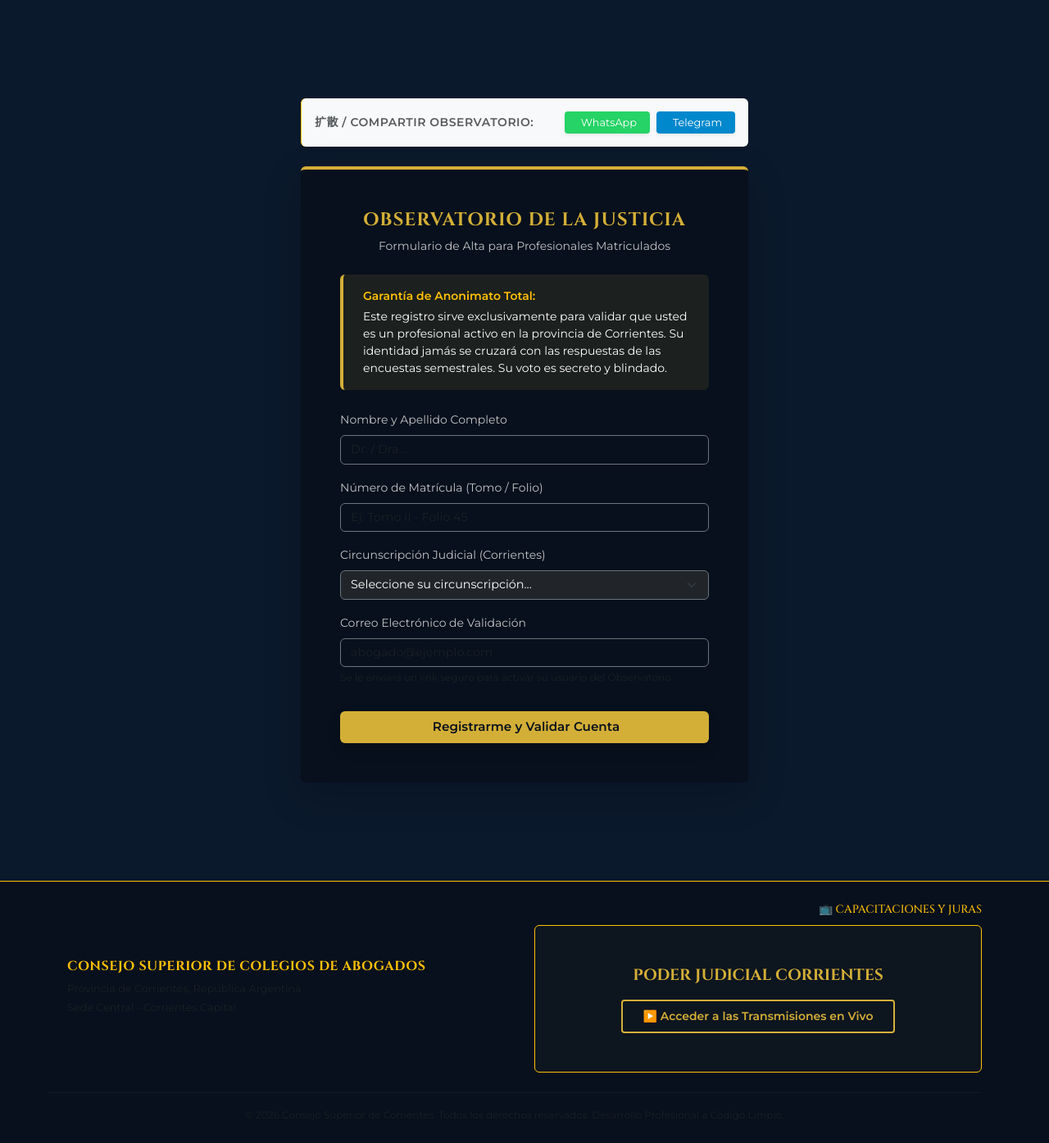
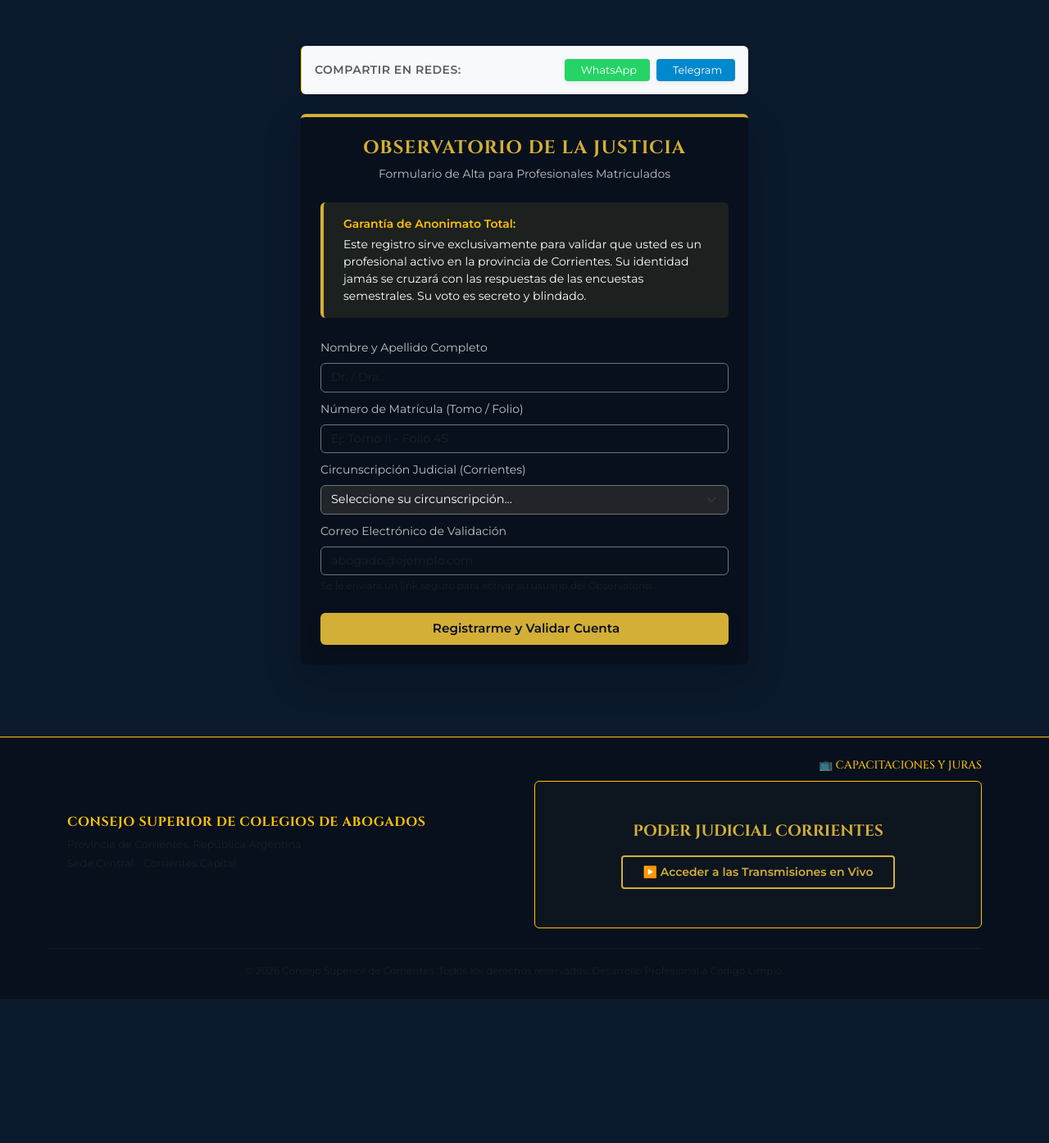
Before and after one commit to concolctes-beep/consejo-web, a Django app: page /observatorio/registro/ in a window 1280 px wide. Shown: the part 75-1470 px from the top of the page at 82% size. After the commit the page ends 1294 px from the top, so only its background shows below. Run offline with Django 5.2, Linux system fonts and the light colour scheme.

Commit message:
mecanismo_popup_limpieza_base_y_formulario_compacto_ok

```diff
--- a/web_institucional/templates/web_institucional/base.html
+++ b/web_institucional/templates/web_institucional/base.html
@@ -73,5 +73,6 @@
 
     <!-- JS de Bootstrap para que funcionen los botones en los celulares y el Pop-up -->
     <script src="https://cdn.jsdelivr.net/npm/bootstrap@5.3.2/dist/js/bootstrap.bundle.min.js"></script>
+
 </body>
 </html>
--- a/web_institucional/templates/web_institucional/navbar.html
+++ b/web_institucional/templates/web_institucional/navbar.html
@@ -1,32 +1,19 @@
 <nav class="navbar navbar-expand-lg border-bottom border-warning" style="background-color: #07101c; z-index: 1030;">
     <div class="container py-1">
-        <!-- Monograma y Nombre Institucional con Logo Expandible -->
-        <div class="navbar-brand text-decoration-none d-flex align-items-center" style="cursor: pointer;">
-            <!-- ESCUDO DORADO DISPARADOR (Al hacer clic activa el modal) -->
-            <img src="/autoridades/LOGO.jpeg"
-                 class="img-fluid me-2"
-                 style="max-height: 40px; width: auto; object-fit: contain; vertical-align: middle; border-radius: 4px;"
-                 alt="Logo CSCAC"
-                 data-bs-toggle="modal"
-                 data-bs-target="#modalLogoGrande">
+        <!-- Monograma y Nombre Institucional con Pop-up Flotante Nativo -->
+        <div class="navbar-brand text-decoration-none d-flex align-items-center">
+            <!-- UN SOLO ESCUDO CON POP-UP CHICO INDEPENDIENTE -->
+            <a href="/autoridades/LOGO.jpeg"
+               onclick="window.open(this.href, 'EscudoGrande', 'width=500,height=550,top=100,left=450,toolbar=no,location=no,status=no,menubar=no,scrollbars=yes,resizable=yes'); return false;">
+                <img src="/autoridades/LOGO.jpeg"
+                     class="img-fluid me-2"
+                     style="max-height: 40px; width: auto; object-fit: contain; vertical-align: middle; border-radius: 4px; cursor: pointer;"
+                     alt="Logo CSCAC">
+            </a>
 
             <span class="text-white ps-2 font-serif-formal opacity-90 text-uppercase d-none d-sm-inline" style="font-size: 0.75rem; letter-spacing: 1px; line-height: 1.2;">Consejo Superior<br>de Colegios de Abogados</span>
         </div>
 
-        <!-- VENTANA FLOTANTE EMERGENE (Muestra el escudo gigante en el centro) -->
-        <div class="modal fade" id="modalLogoGrande" tabindex="-1" aria-labelledby="modalLogoLabel" aria-hidden="true" style="z-index: 1060;">
-            <div class="modal-dialog modal-dialog-centered modal-sm">
-                <div class="modal-content" style="background-color: #07101c; border: 2px solid #D4AF37;">
-                    <div class="modal-header border-0 py-2">
-                        <button type="button" class="btn-close btn-close-white" data-bs-dismiss="modal" aria-label="Close" style="font-size: 0.8rem;"></button>
-                    </div>
-                    <div class="modal-body text-center p-4 pt-0">
-                        <img src="/autoridades/LOGO.jpeg" class="img-fluid rounded" style="max-height: 300px; border: 1px solid rgba(212, 175, 55, 0.3);" alt="Escudo CSCAC Grande">
-                        <h6 class="text-white font-serif-formal mt-3 mb-0" style="color: #D4AF37 !important; font-size: 0.9rem; letter-spacing: 1px;">CONSEJO SUPERIOR</h6>
-                    </div>
-                </div>
-            </div>
-        </div>
 
         <!-- Botón para Celulares (Responsive) -->
         <button class="navbar-toggler border-warning text-warning" type="button" data-bs-toggle="collapse" data-bs-target="#navbarPrincipal" aria-controls="navbarPrincipal" aria-expanded="false" aria-label="Toggle navigation">
--- a/web_institucional/templates/web_institucional/observatorio_registro.html
+++ b/web_institucional/templates/web_institucional/observatorio_registro.html
@@ -1,13 +1,14 @@
 {% extends 'web_institucional/base.html' %}
 
 {% block content %}
-<div class="container py-5 mt-5">
+<div class="container py-3 mt-3">
     <div class="row justify-content-center">
         <div class="col-12 col-md-8 col-lg-6">
 
             <!-- SECCIÓN COMPARTIR (Estilo Corrientes Hoy) -->
             <div class="d-flex align-items-center justify-content-between bg-light p-3 rounded mb-4 border-start border-warning shadow-sm">
-                <span class="small fw-bold text-muted text-uppercase" style="letter-spacing: 0.5px;">扩散 / Compartir Observatorio:</span>
+                <span class="small fw-bold text-muted text-uppercase" style="letter-spacing: 0.5px;">Compartir en redes:</span>
+
                 <div class="d-flex gap-2">
                     <!-- Botón WhatsApp -->
                     <a href="https://whatsapp.com"
@@ -24,7 +25,7 @@
 
             <!-- TARJETA DEL FORMULARIO -->
             <div class="card shadow-lg border-0" style="background-color: #07101c; border-top: 4px solid #D4AF37 !important;">
-                <div class="card-body p-4 p-md-5">
+                <div class="card-body p-3 p-md-4">
 
                     <div class="text-center mb-4">
                         <h3 class="font-serif-formal fw-bold text-uppercase" style="color: #D4AF37; letter-spacing: 1px; font-size: 1.4rem;">Observatorio de la Justicia</h3>
@@ -54,19 +55,19 @@
                         {% csrf_token %}
 
                         <!-- Campo 1: Nombre -->
-                        <div class="mb-3">
+                        <div class="mb-2">
                             <label class="form-label text-white small opacity-75">Nombre y Apellido Completo</label>
                             <input type="text" name="nombre_completo" class="form-control bg-transparent text-white border-secondary" required style="font-size: 0.9rem;" placeholder="Dr. / Dra...">
                         </div>
 
                         <!-- Campo 2: Matrícula -->
-                        <div class="mb-3">
+                        <div class="mb-2">
                             <label class="form-label text-white small opacity-75">Número de Matrícula (Tomo / Folio)</label>
                             <input type="text" name="matricula" class="form-control bg-transparent text-white border-secondary" required style="font-size: 0.9rem;" placeholder="Ej: Tomo II - Folio 45">
                         </div>
 
                         <!-- Campo 3: Circunscripción -->
-                        <div class="mb-3">
+                        <div class="mb-2">
                             <label class="form-label text-white small opacity-75">Circunscripción Judicial (Corrientes)</label>
                             <select name="circunscripcion" class="form-select bg-dark text-white border-secondary" required style="font-size: 0.9rem;">
                                 <option value="" disabled selected>Seleccione su circunscripción...</option>
@@ -77,7 +78,7 @@
                         </div>
 
                         <!-- Campo 4: Correo Electrónico -->
-                        <div class="mb-4">
+                        <div class="mb-3">
                             <label class="form-label text-white small opacity-75">Correo Electrónico de Validación</label>
                             <input type="email" name="correo_electronico" class="form-control bg-transparent text-white border-secondary" required style="font-size: 0.9rem;" placeholder="abogado@ejemplo.com">
                             <div class="form-text text-muted" style="font-size: 0.75rem;">Se le enviará un link seguro para activar su usuario del Observatorio.</div>
```
